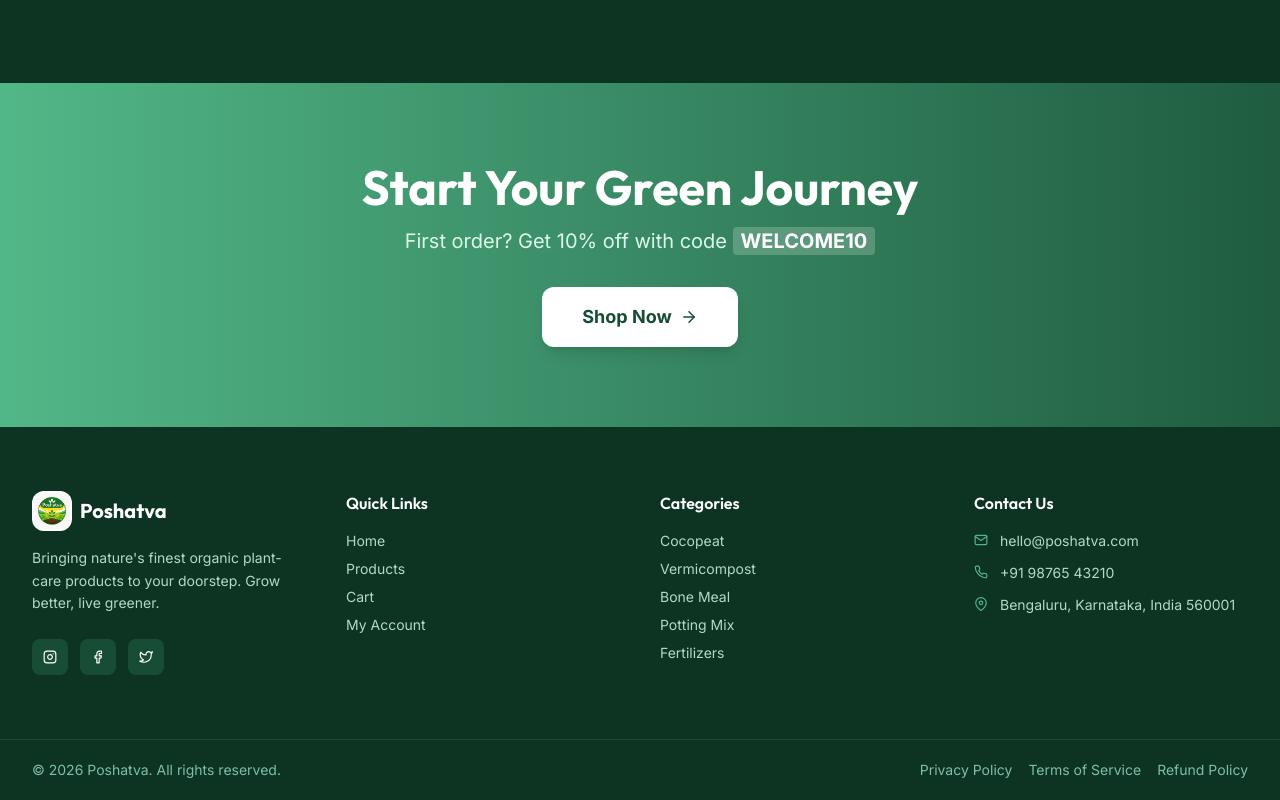
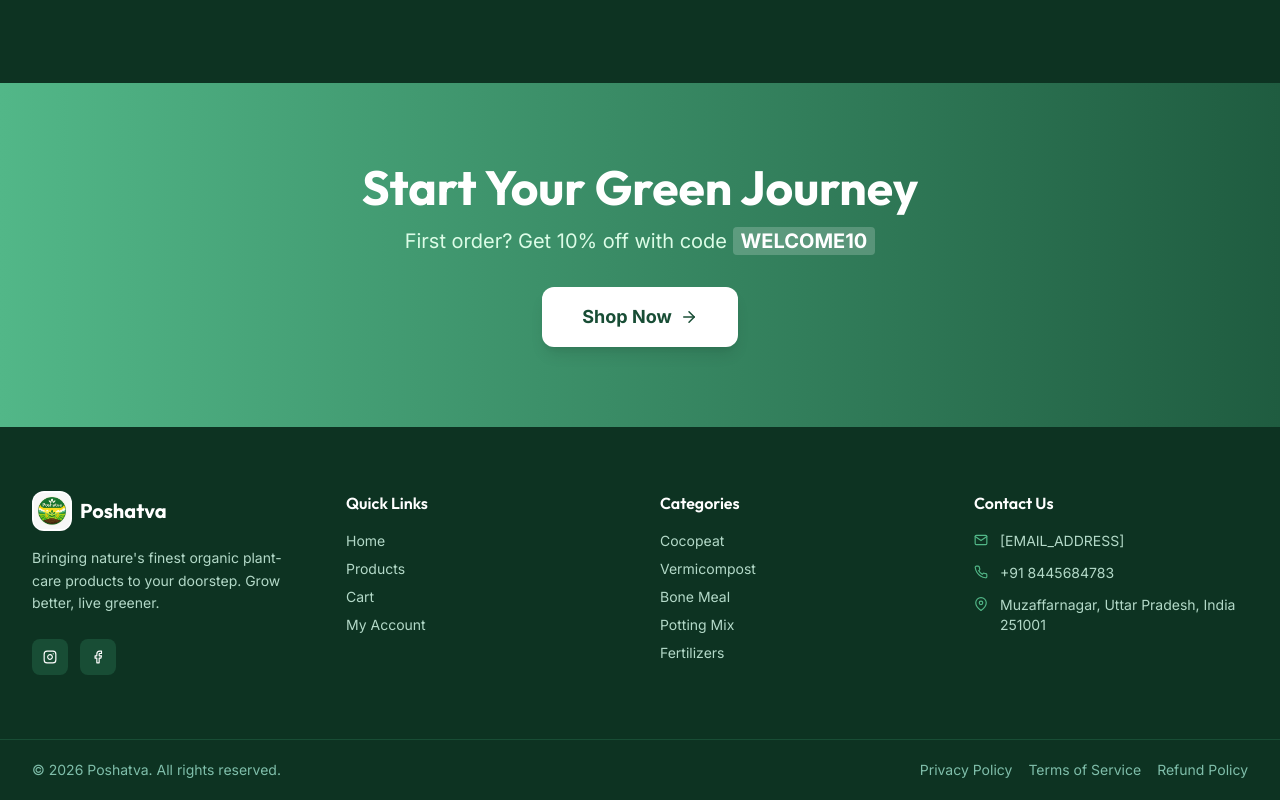
Before and after one commit to redinsideout/Poshatva-Website, a React (Create React App) app in the folder poshtva-frontend/: page / in a window 1280 px wide. Shown: the part 2589-3389 px from the top of the page. Built offline with nearby package versions, Linux system fonts and the light colour scheme; no server answers; the HTML template or start-up script is replaced by a standard one.

Commit message:
feat: updated footer social links (removed twitter, added insta & facebook)

```diff
--- a/poshtva-frontend/src/components/Footer.jsx
+++ b/poshtva-frontend/src/components/Footer.jsx
@@ -1,7 +1,7 @@
 import React from 'react';
 import { Link } from 'react-router-dom';
 
-import { FiMail, FiPhone, FiMapPin, FiInstagram, FiFacebook, FiTwitter } from 'react-icons/fi';
+import { FiMail, FiPhone, FiMapPin, FiInstagram, FiFacebook } from 'react-icons/fi';
 
 const Footer = () => {
   return (
@@ -20,10 +20,13 @@ const Footer = () => {
               Bringing nature's finest organic plant-care products to your doorstep. Grow better, live greener.
             </p>
             <div className="flex gap-3">
-              {[FiInstagram, FiFacebook, FiTwitter].map((Icon, i) => (
-                <button type="button" key={i} className="w-9 h-9 bg-forest-700 hover:bg-forest-500 rounded-lg flex items-center justify-center transition-colors">
+              {[
+                { Icon: FiInstagram, url: 'https://www.instagram.com/poshatva/' },
+                { Icon: FiFacebook, url: 'https://www.facebook.com/profile.php?id=61552269023487' }
+              ].map(({ Icon, url }, i) => (
+                <a href={url} target="_blank" rel="noopener noreferrer" key={i} className="w-9 h-9 bg-forest-700 hover:bg-forest-500 rounded-lg flex items-center justify-center transition-colors">
                   <Icon className="text-sm" />
-                </button>
+                </a>
               ))}
             </div>
           </div>
@@ -54,9 +57,9 @@ const Footer = () => {
           <div>
             <h4 className="font-display font-semibold text-white mb-4">Contact Us</h4>
             <ul className="space-y-3 text-sm text-forest-200">
-              <li className="flex items-start gap-3"><FiMail className="mt-0.5 flex-shrink-0 text-leaf" /><span>hello@poshatva.com</span></li>
-              <li className="flex items-start gap-3"><FiPhone className="mt-0.5 flex-shrink-0 text-leaf" /><span>+91 98765 43210</span></li>
-              <li className="flex items-start gap-3"><FiMapPin className="mt-0.5 flex-shrink-0 text-leaf" /><span>Bengaluru, Karnataka, India 560001</span></li>
+              <li className="flex items-start gap-3"><FiMail className="mt-0.5 flex-shrink-0 text-leaf" /><span>[EMAIL_ADDRESS]</span></li>
+              <li className="flex items-start gap-3"><FiPhone className="mt-0.5 flex-shrink-0 text-leaf" /><span>+91 8445684783</span></li>
+              <li className="flex items-start gap-3"><FiMapPin className="mt-0.5 flex-shrink-0 text-leaf" /><span>Muzaffarnagar, Uttar Pradesh, India 251001</span></li>
             </ul>
           </div>
         </div>
```
